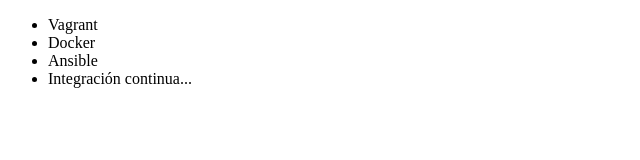
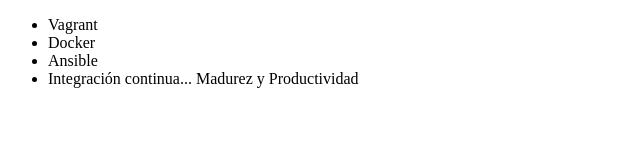
Before and after one commit to luzllorente/luz-git, a plain HTML site: page index.html in a window 1280 px wide. Shown: the whole page, without its empty margins (0-640 px from the left). Drawn offline with Linux system fonts and the light colour scheme.

Commit message:
Renombrando curso de integración contínua

```diff
--- a/index.html
+++ b/index.html
@@ -9,7 +9,7 @@
          <li> Vagrant </li>
          <li> Docker </li>
          <li> Ansible </li>
-         <li> Integración continua...</li>
+         <li> Integración continua... Madurez y Productividad</li>
      </ul>
 </body>
 </html>
```
